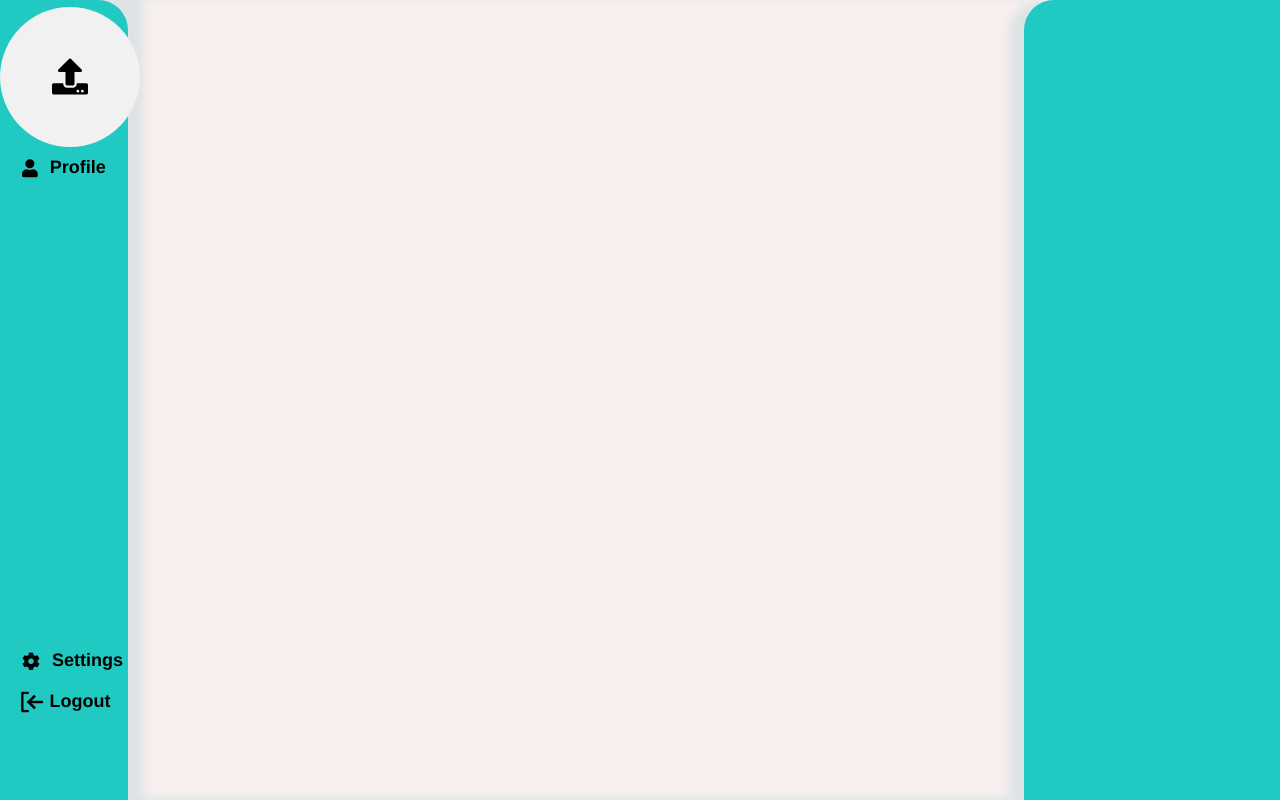
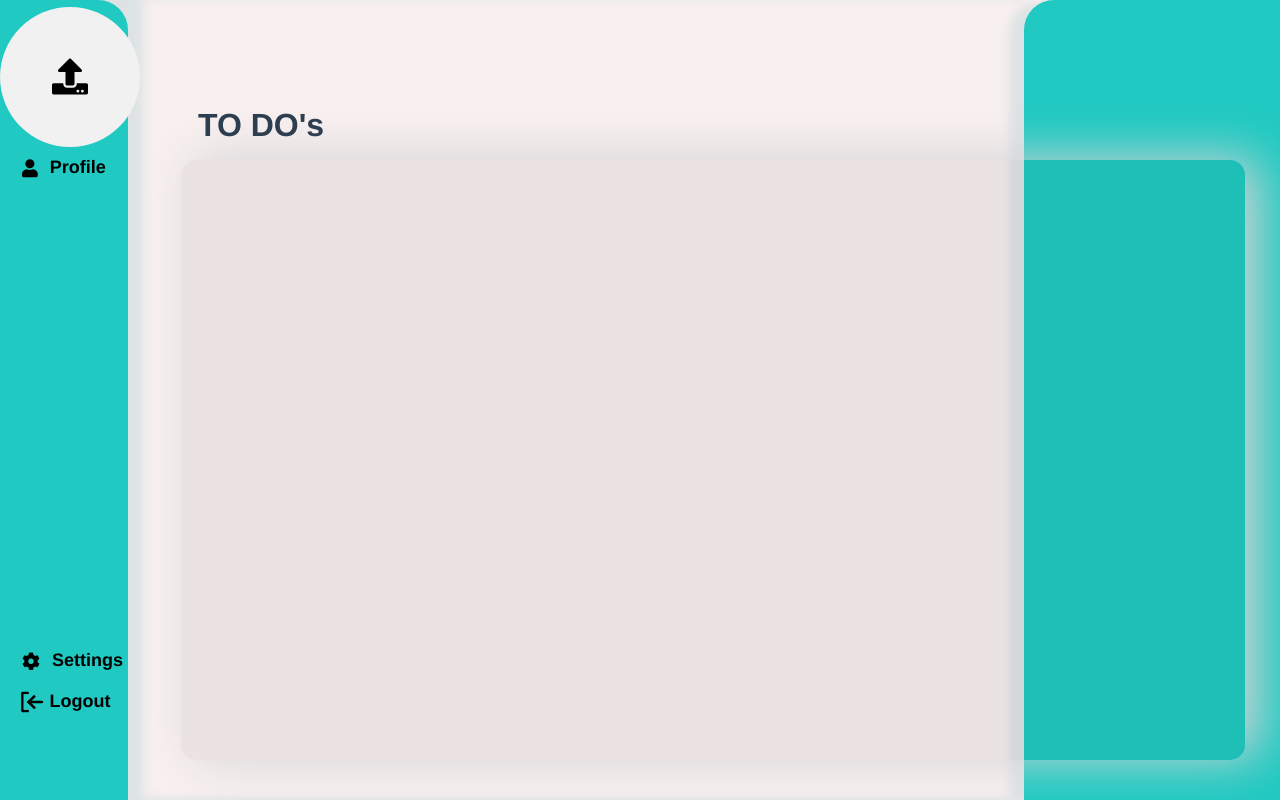
Before and after one commit to Aegid1/Webtech_Project_Frontend, a Vue app: page / in a window 1280 px wide. Built offline with nearby package versions, Linux system fonts and the light colour scheme.

Commit message:
minor changes to home-UI

```diff
--- a/src/views/HomeView.vue
+++ b/src/views/HomeView.vue
@@ -28,11 +28,19 @@
         </div>
       </div>
     </div>
-    <div class="main-part"></div>
-      <div>
+    <div class="main-part">
+      <div class = "to-do-header">
+        <span>
+          <h1>TO DO's </h1>
+        </span>
+      </div>
+      <div class = to-do-body>
 
       </div>
-    <div class="right-side"></div>
+    </div>
+    <div class="right-side">
+
+    </div>
   </div>
 </template>
 
@@ -76,11 +84,12 @@ body {
 }
 
 .right-side {
+  position:static;
   display: grid;
   background-color: #20c9c1;
+  float: left;
   width: 20%;
   height: 100vh;
-  float: left;
   z-index: 0;
   border-radius: 30px 0px 0px 0px;
   box-shadow: -15px 2px 10px rgb(221, 227, 228)
@@ -98,8 +107,33 @@ body {
   float: left;
   z-index: 0;
   box-shadow: 15px -2px 10px rgb(221, 227, 228) inset;
+  display: grid;
+  grid-template-rows: 20% 80%;
+  height: 100vh;
 }
 
+.to-do-header{
+  grid-row-end: auto;
+  display: inline-grid;
+  z-index: 2;
+  margin-right: 75%;
+  margin-top: 8%;
+}
+
+.to-do-body{
+  background-color: #0000000d;
+  width: 133vh;
+  height: 75vh;
+  float: left;
+  z-index: 1;
+  border-radius: 15px 15px 15px 15px;
+  box-shadow: 15px -2px 50px rgb(210, 212, 213);
+  /* display: grid; */
+  /* grid-template-rows: 20% 80%; */
+  /* height: 50vh; */
+  margin-right: 0%;
+  margin-left: 5%
+}
 .content {
   z-index: 1;
 }
```
